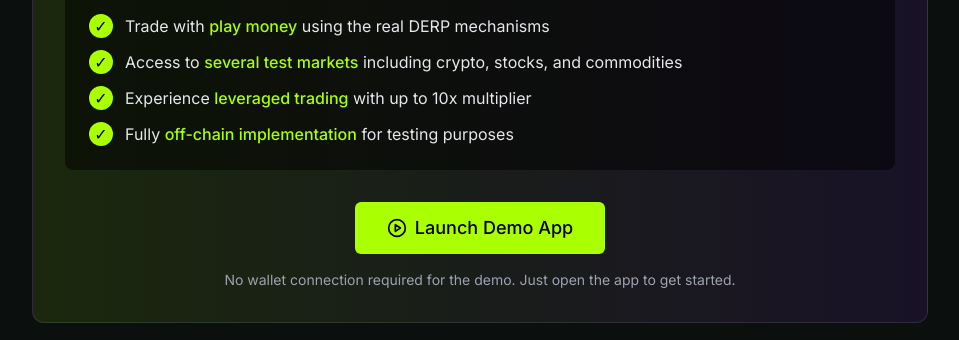
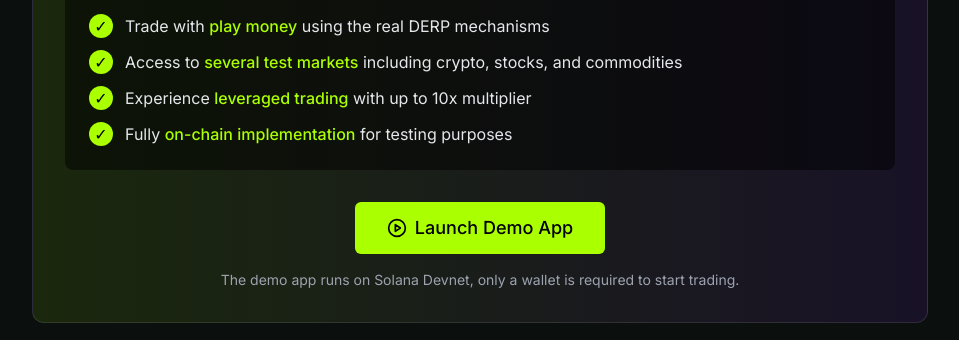
Before and after one commit to derp-trade/derp-website, a Next.js app: page / in a window 1280 px wide. Shown: the part 5900-6240 px from the top of the page, without its empty margins (160-1119 px from the left). Built offline with nearby package versions, Linux system fonts and the light colour scheme.

Commit message:
fix: demo copy

```diff
--- a/src/app/page.tsx
+++ b/src/app/page.tsx
@@ -527,7 +527,7 @@ export default function LandingPage() {
                   ✓
                 </div>
                 <p className="text-gray-200">
-                  Fully <span className="text-[#AAFF00] font-medium">off-chain implementation</span> for testing
+                  Fully <span className="text-[#AAFF00] font-medium">on-chain implementation</span> for testing
                   purposes
                 </p>
               </li>
@@ -545,7 +545,7 @@ export default function LandingPage() {
               Launch Demo App
             </Link>
             <p className="text-sm text-gray-400 mt-4">
-              No wallet connection required for the demo. Just open the app to get started.
+              The demo app runs on Solana Devnet, only a wallet is required to start trading.
             </p>
           </div>
         </div>
```
